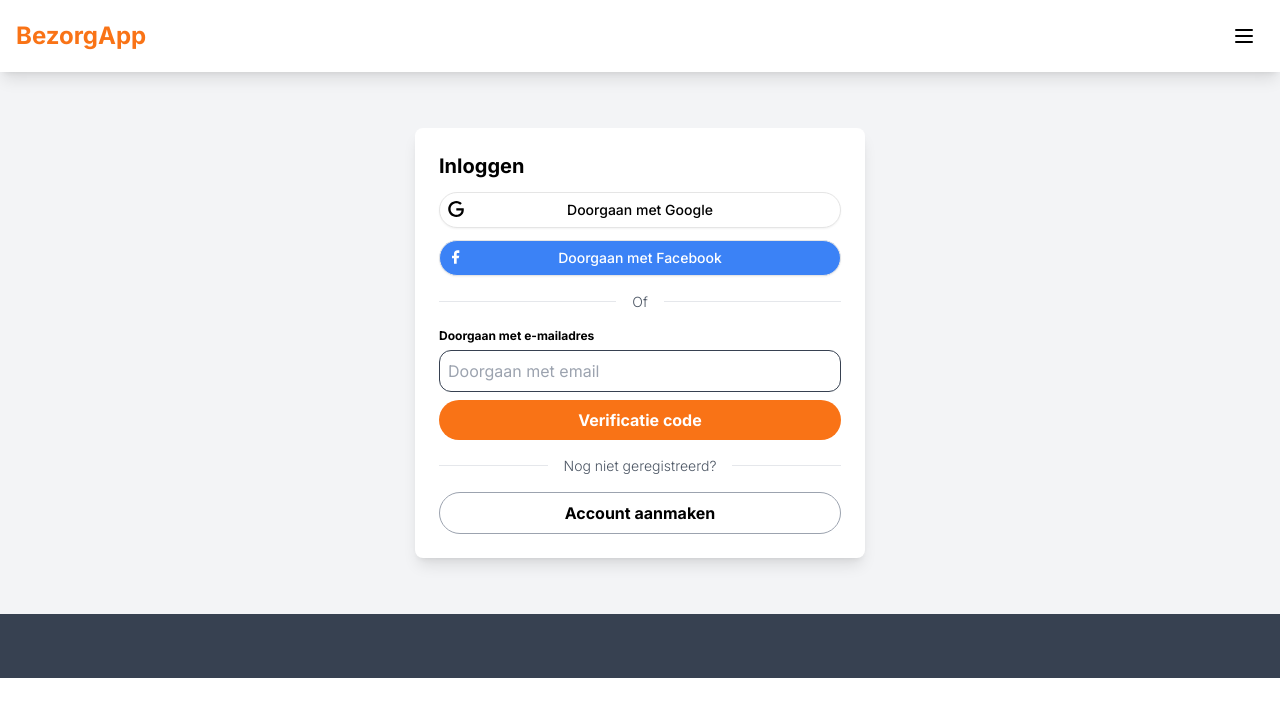
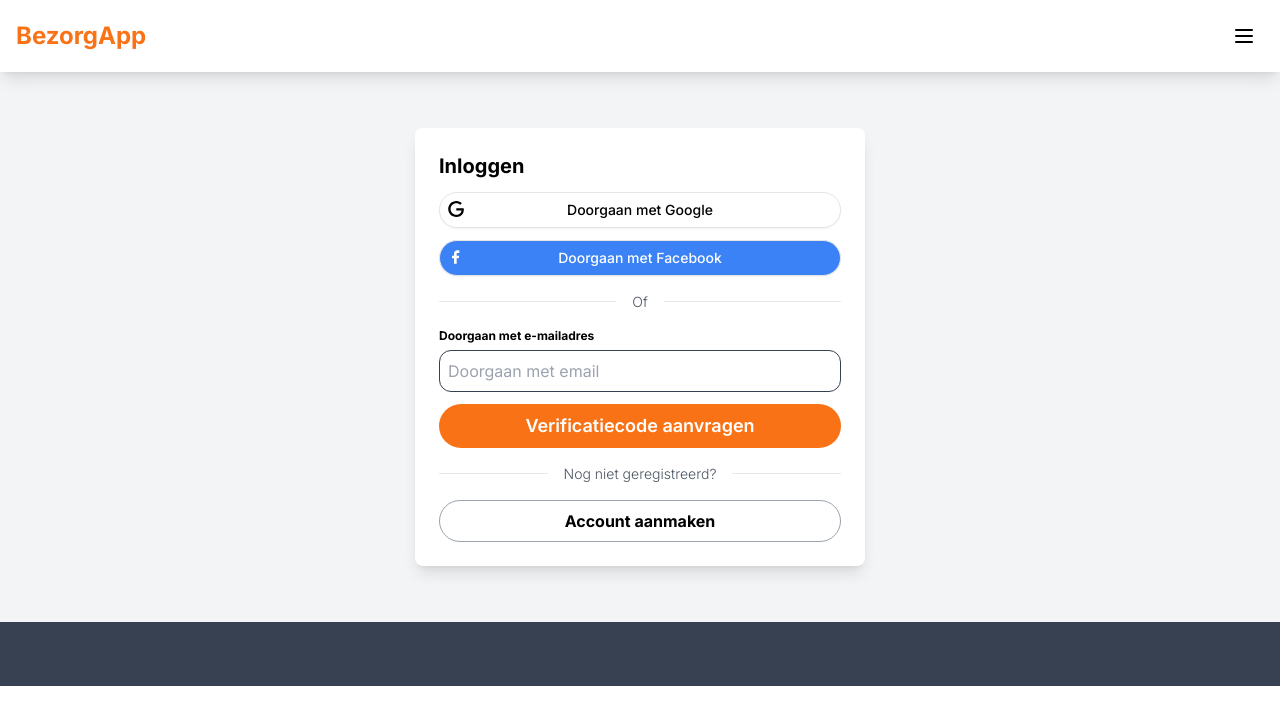
Before and after one commit to sjoerdvermeijden/next-delivery, a Next.js app: page /account in a window 1280 px wide. Shown: the top 724 px of the page. Built offline with nearby package versions, Linux system fonts and the light colour scheme.

Commit message:
Adds styling to the login form

```diff
--- a/src/components/login-form.tsx
+++ b/src/components/login-form.tsx
@@ -34,8 +34,8 @@ function LoginForm({ }: Props) {
             </div>
             <form action="" className='flex flex-col mb-4'>
                 <label htmlFor="email" className='mb-1.5 text-xs font-bold'>Doorgaan met e-mailadres</label>
-                <input className='mb-2 border border-gray-700 p-2 rounded-xl' placeholder="Doorgaan met email" type="email" name="" id="email" />
-                <input className='bg-orange-500 p-2 text-white font-bold rounded-3xl' type="submit" value="Verificatie code" />
+                <input className='mb-3 border border-gray-700 p-2 rounded-xl' placeholder="Doorgaan met email" type="email" name="" id="email" />
+                <input className='bg-orange-500 p-2 text-white font-semibold text-lg rounded-3xl' type="submit" value="Verificatiecode aanvragen" />
             </form>
             <div className='flex items-center mb-4'>
                 <span className='inline-flex w-full grow h-1.5 border-t border-t-gray-200 mt-1 mr-4'></span>
```
